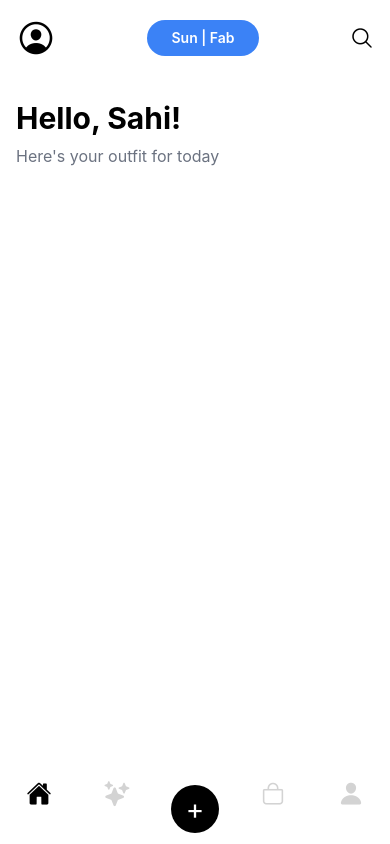
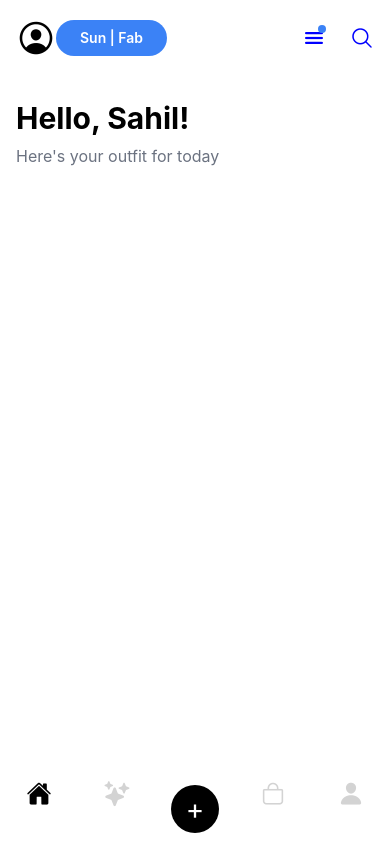
Before and after one commit to Shamli-Singh-Yadav/Fitora-Your-AI-Wardrobe, a React Native app: screen /Home in a window 390 px wide. Built offline with nearby package versions, Linux system fonts and the light colour scheme.

Commit message:
more detailed

```diff
--- a/screens/HomeScreen.tsx
+++ b/screens/HomeScreen.tsx
@@ -10,23 +10,25 @@ const HomeScreen = () => {
     return (
         <SafeAreaView className="flex-1 bg-white">
             <ScrollView className="flex-1 bg-white">
-                {/* Header Row */}
                 <View className="flex-row items-center justify-between px-4 py-4">
-                    {/* Profile Image */}
-                    <Ionicons name="person-circle-outline" size={40} color="black" />
-
-                    {/* Sun | Fab Button */}
-                    <View className="bg-blue-500 rounded-full px-6 py-2">
+                    <View className="flex-row items-center">
+                        <Ionicons name="person-circle-outline" size={40} color="black" />
+                        <View className="bg-blue-500 rounded-full px-6 py-2">
                         <Text className="text-white font-semibold text-sm">Sun | Fab</Text>
                     </View>
+                    </View>
 
-                    {/* Search Icon */}
-                    <Ionicons name="search-outline" size={24} color="black" />
+                    <View className="flex-row items-center gap-6">
+                        <View className="relative">
+                            <Ionicons name="menu" size={24} color="blue" />
+                            <View className="absolute top-0 right-0 w-2 h-2 bg-blue-500 rounded-full"></View>
+                        </View>
+                        <Ionicons name="search-outline" size={24} color="blue" />
+                    </View>
                 </View>
 
-                {/* Greeting Section */}
                 <View className="px-4 py-6">
-                    <Text className="text-3xl font-bold">Hello, Sahi!</Text>
+                    <Text className="text-3xl font-bold">Hello, Sahil!</Text>
                     <Text className="text-gray-500 text-base mt-2">Here's your outfit for today</Text>
                 </View>
             </ScrollView>
```
